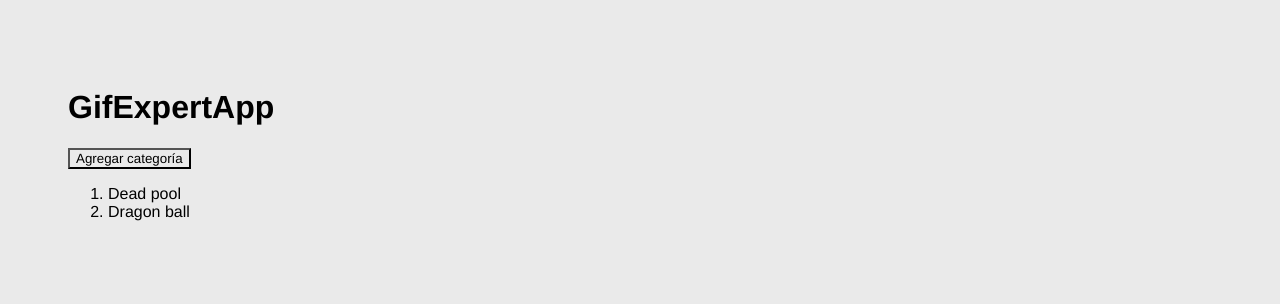
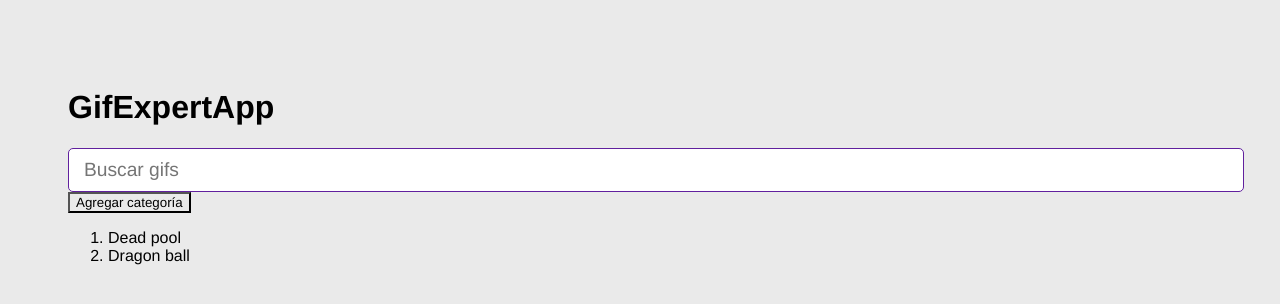
Before and after one commit to jfbarahonag/gif-expert-app, a React (Vite) app: page / in a window 1280 px wide. Shown: the top 304 px of the page. Built offline with nearby package versions, Linux system fonts and the light colour scheme.

Commit message:
AddCategoy component was added which has a form

```diff
--- a/src/GifExpertApp.jsx
+++ b/src/GifExpertApp.jsx
@@ -1,3 +1,4 @@
+import { AddCategory } from "./components/AddCategory";
 import { useState } from "react";
 
 export const GifExpertApp = () => {
@@ -14,7 +15,7 @@
       {/* title */}
       <h1>GifExpertApp</h1>
       {/* input */}
-
+      <AddCategory />
       {/* GIF list */}
       <button
         onClick={onAddCategory}
--- /dev/null
+++ b/src/components/AddCategory.jsx
@@ -0,0 +1,25 @@
+import { useState } from 'react';
+
+export const AddCategory = () => {
+
+  const [inputValue, setInputValue] = useState('');
+
+  const onChange = e => {
+    setInputValue(e.target.value);
+  }
+
+  const onSubmit = e => {
+    e.preventDefault();
+  }
+
+  return (
+    <form onSubmit={onSubmit}>
+      <input
+        type='text'
+        placeholder="Buscar gifs"
+        value={ inputValue }
+        onChange={ onChange }
+      />
+    </form>
+  )
+}
```
